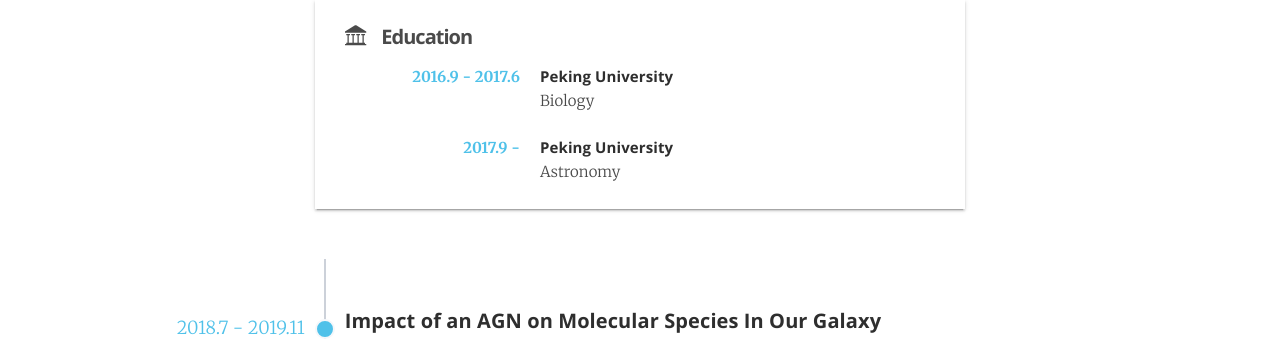
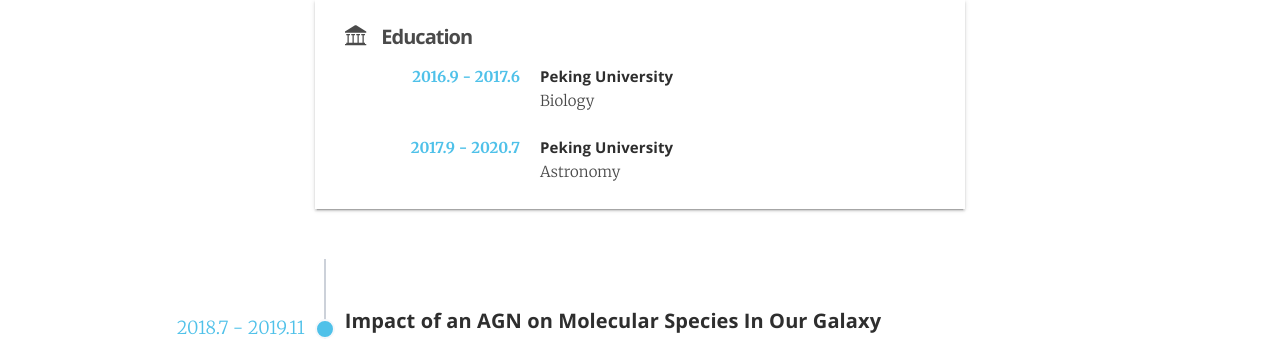
Before and after one commit to slowdivePTG/slowdivePTG.github.io, a Jekyll site: the page built from index.html, in a window 1280 px wide. Shown: the part 611-950 px from the top of the page. Built offline with Jekyll 4.4.1, drawn with Linux system fonts in a browser that asks for light colours; some web fonts are replaced; a script that is not in the unit is left out.

Commit message:
Homepage: Graduation

```diff
--- a/index.html
+++ b/index.html
@@ -35,7 +35,7 @@
        </dd>
    </dl>
    <dl>
-       <dt class="time">2017.9 -</dt>
+       <dt class="time">2017.9 - 2020.7</dt>
        <dd>
            <h3>Peking University</h3>
            <p>Astronomy</p>
```
